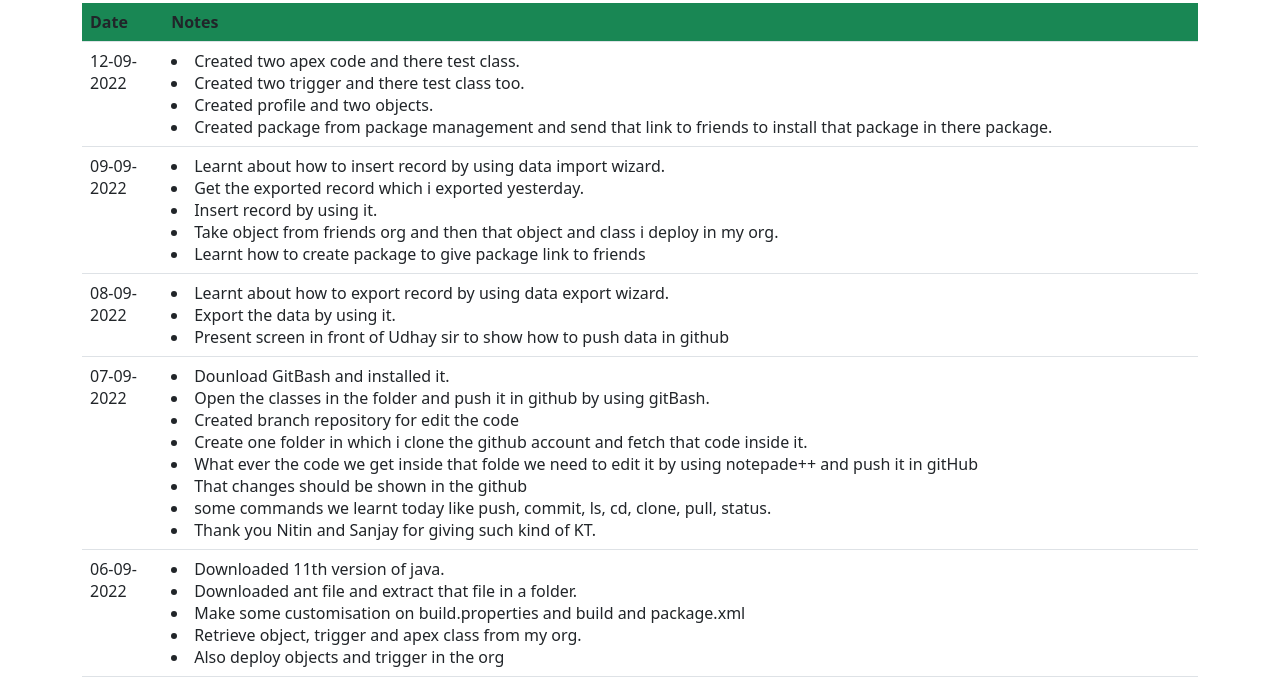
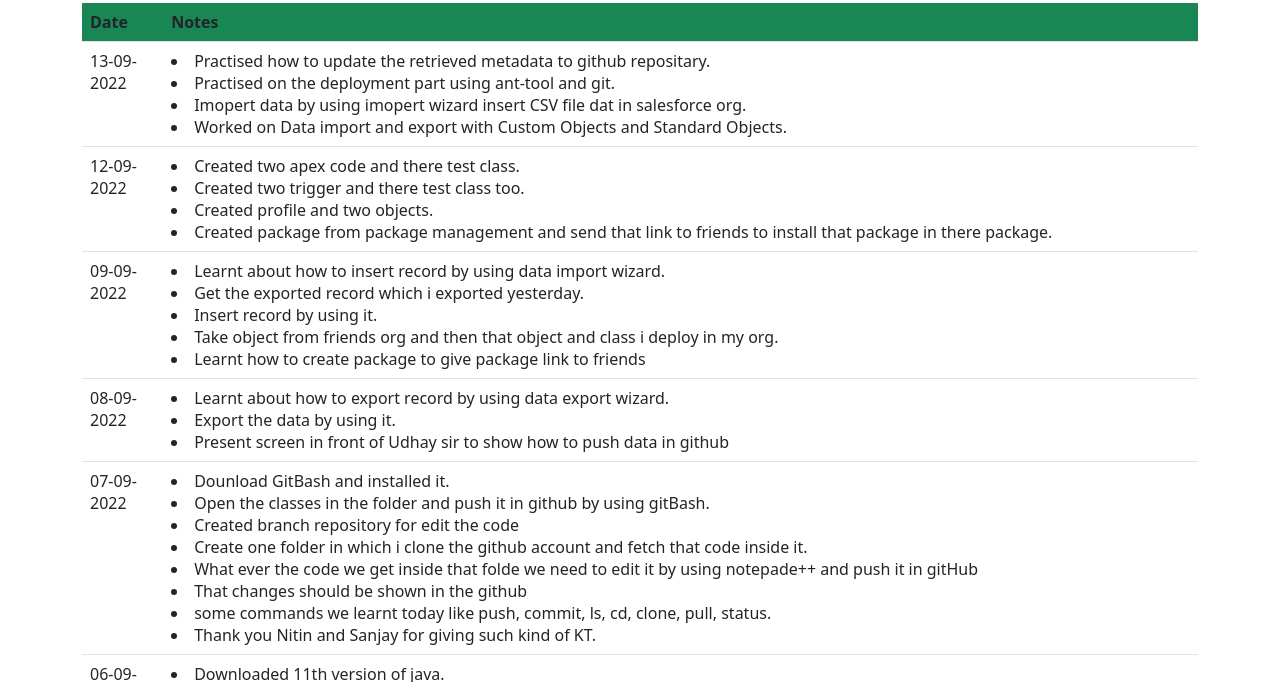
Before and after one commit to rahul-mrk/rahul-mrk.github.io, a plain HTML site: page Journal.html in a window 1280 px wide. Shown: the part 53-735 px from the top of the page. Drawn offline with nearby package versions, Linux system fonts and the light colour scheme.

Commit message:
Add files via upload

```diff
--- a/Journal.html
+++ b/Journal.html
@@ -15,6 +15,14 @@
                 </tr>
             </thead>
             <tbody>
+			<tr>
+				<td>13-09-2022</td>
+				<td>
+				<li>Practised how to update the retrieved metadata to github repositary.</li>
+				<li>Practised on the deployment part using ant-tool and git.</li>
+				<li>Imopert data by using imopert wizard insert CSV file dat in salesforce org.</li>
+				<li>Worked on Data import and export with Custom Objects and Standard Objects.</li>
+				</tr>
 			<tr>
 				<td>12-09-2022</td>
 				<td>
```
